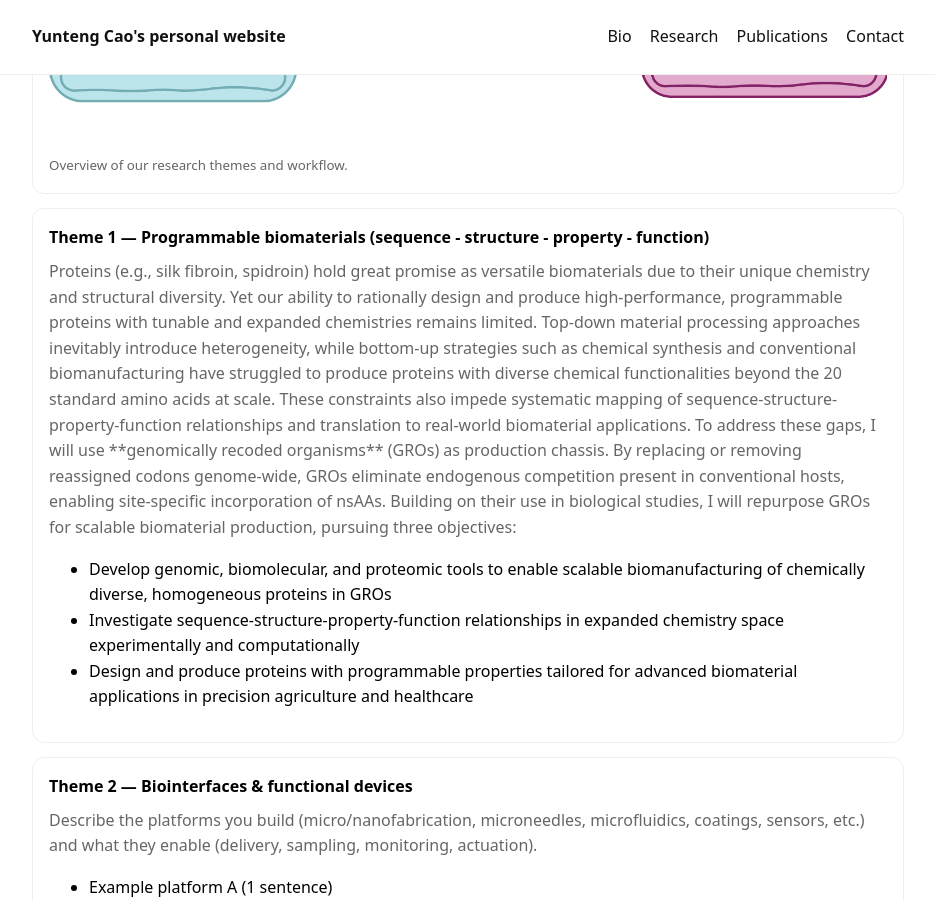
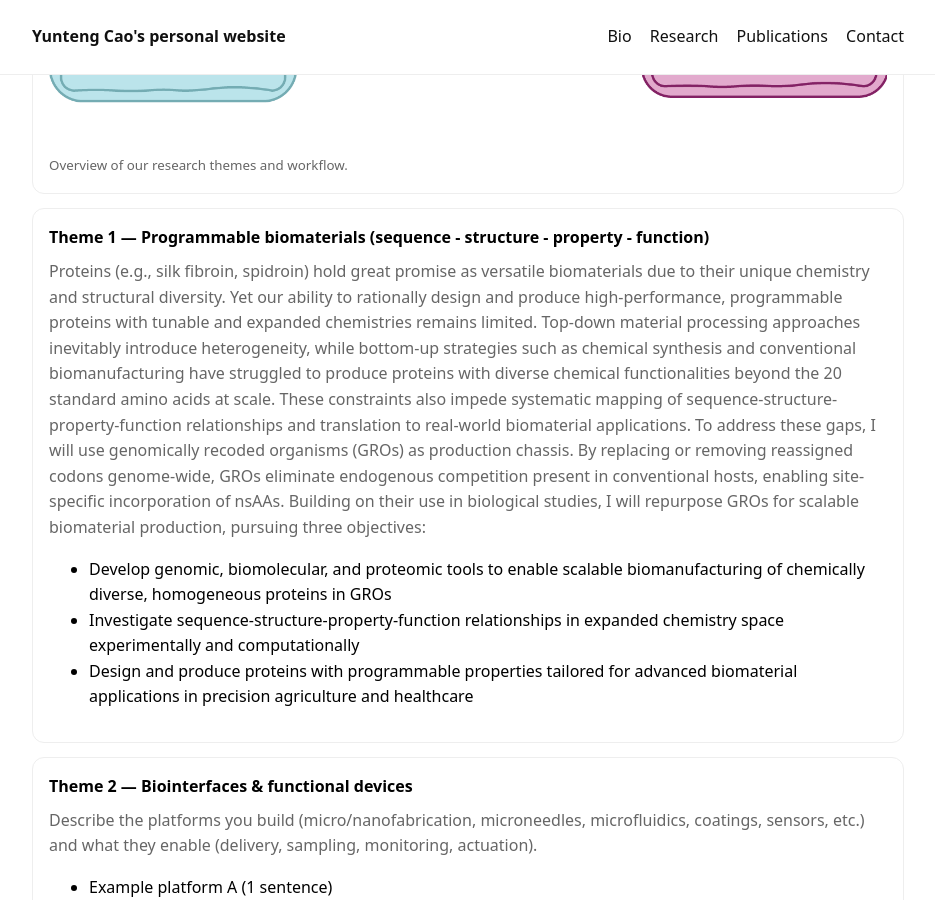
Before and after one commit to Yunteng-Cao/yunteng-cao.github.io, a Jekyll site: the page built from research/index.md, in a window 1280 px wide and 900 px high, scrolled down 508 px. Shown: the whole window, without its empty margins (172-1107 px from the left). Built offline with Jekyll 4.4.1, drawn with Linux system fonts in a browser that asks for light colours.

Commit message:
Update index.md

```diff
--- a/research/index.md
+++ b/research/index.md
@@ -17,7 +17,7 @@ We engineer programmable biomaterials for biointerfaces by integrating **biomanu
 <div class="card">
   <strong>Theme 1 — Programmable biomaterials (sequence - structure - property - function)</strong>
   <p class="muted" style="margin:8px 0 0 0;">
-    Proteins (e.g., silk fibroin, spidroin) hold great promise as versatile biomaterials due to their unique chemistry and structural diversity. Yet our ability to rationally design and produce high-performance, programmable proteins with tunable and expanded chemistries remains limited. Top-down material processing approaches inevitably introduce heterogeneity, while bottom-up strategies such as chemical synthesis and conventional biomanufacturing have struggled to produce proteins with diverse chemical functionalities beyond the 20 standard amino acids at scale. These constraints also impede systematic mapping of sequence-structure-property-function relationships and translation to real-world biomaterial applications. To address these gaps, I will use **genomically recoded organisms** (GROs) as production chassis. By replacing or removing reassigned codons genome-wide, GROs eliminate endogenous competition present in conventional hosts, enabling site-specific incorporation of nsAAs. Building on their use in biological studies, I will repurpose GROs for scalable biomaterial production, pursuing three objectives:
+    Proteins (e.g., silk fibroin, spidroin) hold great promise as versatile biomaterials due to their unique chemistry and structural diversity. Yet our ability to rationally design and produce high-performance, programmable proteins with tunable and expanded chemistries remains limited. Top-down material processing approaches inevitably introduce heterogeneity, while bottom-up strategies such as chemical synthesis and conventional biomanufacturing have struggled to produce proteins with diverse chemical functionalities beyond the 20 standard amino acids at scale. These constraints also impede systematic mapping of sequence-structure-property-function relationships and translation to real-world biomaterial applications. To address these gaps, I will use genomically recoded organisms (GROs) as production chassis. By replacing or removing reassigned codons genome-wide, GROs eliminate endogenous competition present in conventional hosts, enabling site-specific incorporation of nsAAs. Building on their use in biological studies, I will repurpose GROs for scalable biomaterial production, pursuing three objectives:
   </p>
   <ul>
     <li>Develop genomic, biomolecular, and proteomic tools to enable scalable biomanufacturing of chemically diverse, homogeneous proteins in GROs</li>
```
